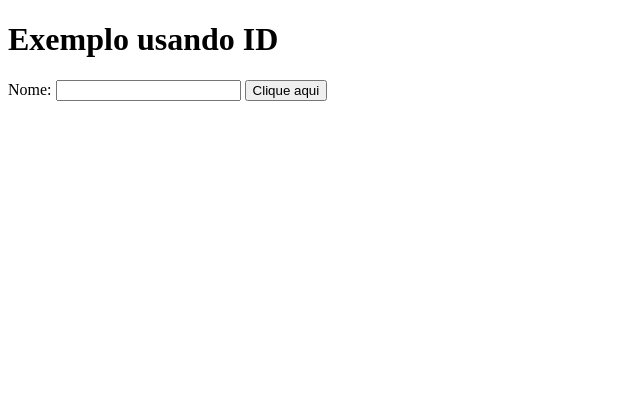
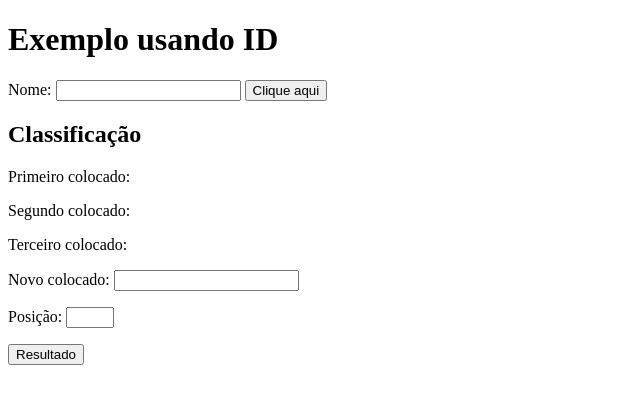
Before and after one commit to v1torsantana/JS-03.08.23, a plain HTML site: page index.html in a window 1280 px wide. Shown: the whole page, without its empty margins (0-640 px from the left). Drawn offline with Linux system fonts and the light colour scheme.

Commit message:
Criando a classificação

```diff
--- a/index.html
+++ b/index.html
@@ -12,6 +12,15 @@
     Nome: <input type="text" name="texto" id="idNome"/>
     <button onclick="mudar()">Clique aqui</button>
 
+    <h2>Classificação</h2>
+    <p>Primeiro colocado: <span class="atleta"></span></p>
+    <p>Segundo colocado:<span class="atleta"></span></p>
+    <p>Terceiro colocado:<span class="atleta"></span></p>
+    <p>Novo colocado: <input type="text" id="novo"></p>
+    <p>Posição: <input type="number" id="posicao" min="1" max="3"></p>
+    <button onclick="jogo()">Resultado</button>
+
+
 
 
     <script src="script.js"></script>
```
